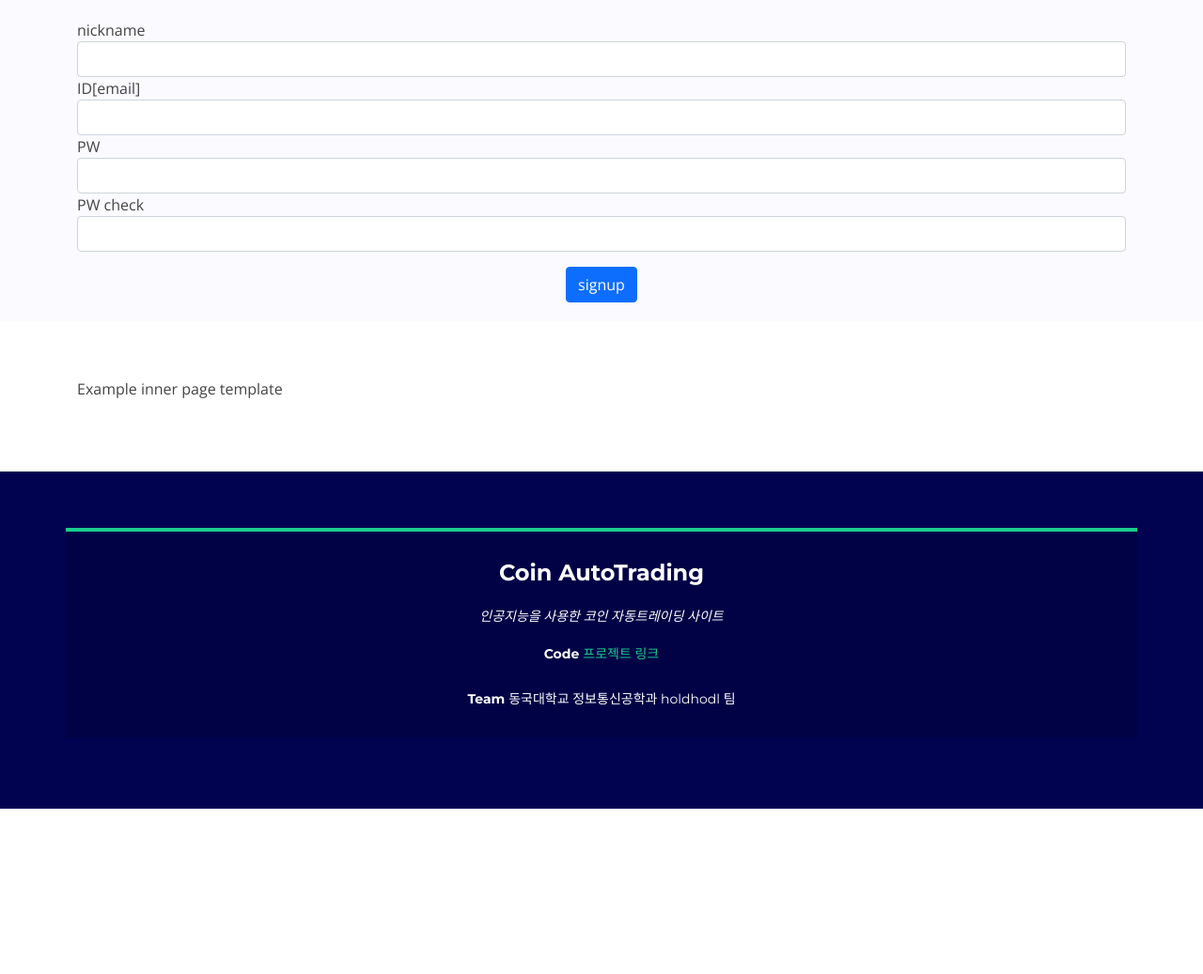
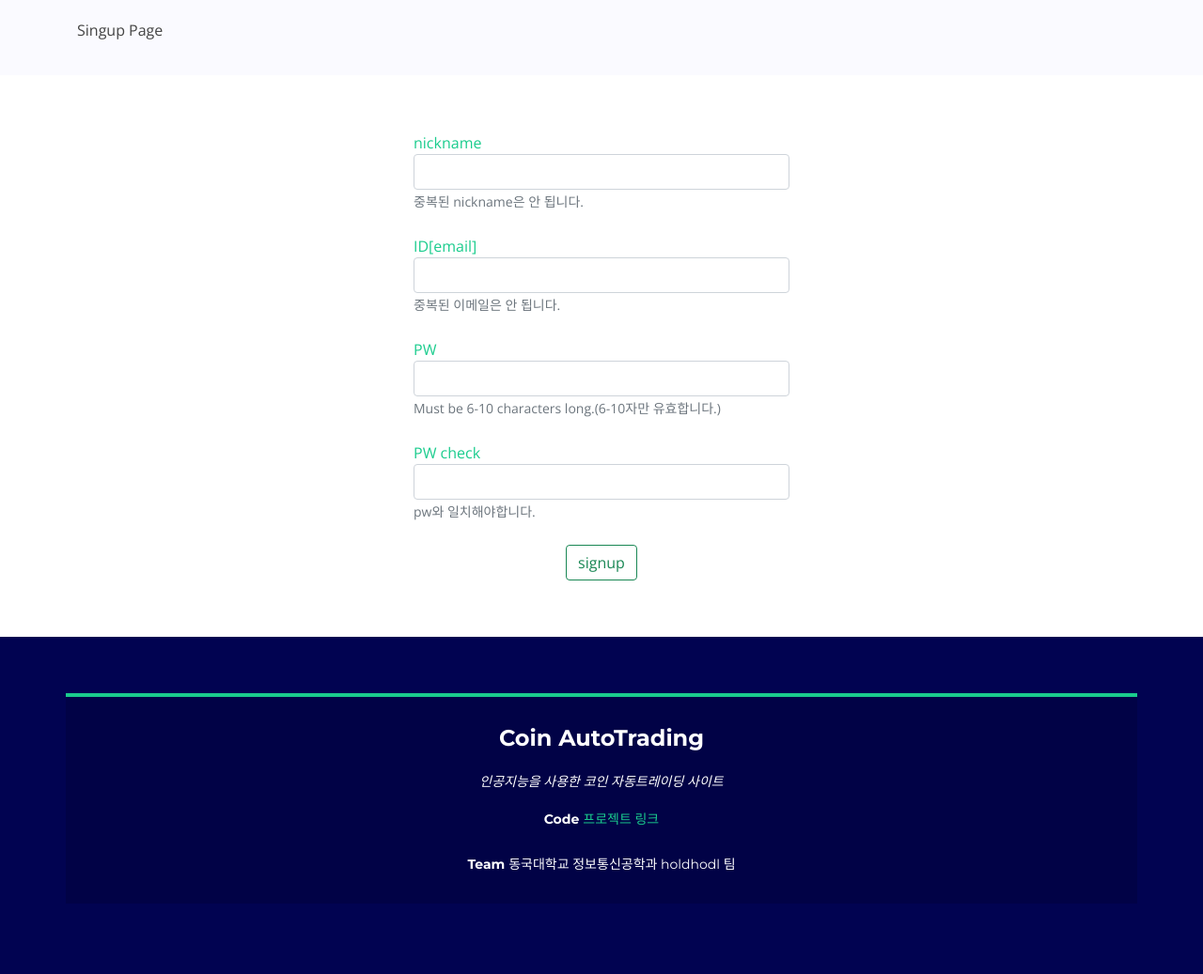
Before and after one commit to baeksoojin/hodlhodl, a Django app: a page that uses AutoTrade/templates/Account/Signup.html in a window 1280 px wide. Shown: the part 80-1117 px from the top of the page at 94% size. Before the commit the page ends 941 px from the top, so only its background shows below. Run offline with Django 4.2, Linux system fonts and the light colour scheme; some libraries are stand-ins or nearby versions.

Commit message:
Design : modify Account forms

```diff
--- a/AutoTrade/templates/Account/Signup.html
+++ b/AutoTrade/templates/Account/Signup.html
@@ -36,6 +36,23 @@
         alert(a);
     </script>
 {% endif %}
+
+<style>
+    .signup_form{
+        min-width: 220px;
+        margin: 0 15px;
+        box-sizing: border-box;
+    }
+    .form-group{
+        color :#1acc8d;
+        width : 400px;
+        font-size: medium;
+        margin-left: auto;
+        margin-right: auto;
+    }
+</style>
+
+
 <body>
 
   <!-- ======= Header ======= -->
@@ -64,38 +81,49 @@
     <!-- ======= Breadcrumbs Section ======= -->
     <section class="breadcrumbs">
       <div class="container">
-
-        <form name = "signup_form" action="{% url 'Account:Signup' %}" method = "POST" >
-            {% csrf_token %}
-            <div class="form-group">
-                <label for="name">nickname</label>
-                <input class="form-control" type = "text" name = "username" >
-            </div>
-            <div class="form-group">
-                <label for="email">ID[email]</label>
-                <input class="form-control" type = "text" name = "email"  >
-            </div>
-            <div class="form-group">
-                <label for="PW">PW</label>
-                <input class="form-control" type = "password" name = "pw"  >
-            </div>
-            <div class="form-group">
-                <label for="PW2">PW check</label>
-                <input class="form-control" type = "password" name = "pw2" >
-            </div>
-            <p></p>
-            <div class = "text-center"><input class="btn btn-primary" type = "submit" value ="signup"></div>
-        </form>
-
-
+          <p>Singup Page</p>
       </div>
     </section><!-- End Breadcrumbs Section -->
 
     <section class="inner-page">
       <div class="container">
-        <p>
-          Example inner page template
-        </p>
+        <form name = "signup_form" style = "display: block;" action="{% url 'Account:Signup' %}" method = "POST" >
+            {% csrf_token %}
+            <div class="form-group">
+                <label for="name">nickname</label>
+                <input class="form-control" type = "text" name = "username" >
+                <small id="nicknamewordHelpInline" class="text-muted">
+                    중복된 nickname은 안 됩니다.
+                </small>
+            </div>
+            <br>
+            <div class="form-group">
+                <label for="email">ID[email]</label>
+                <input class="form-control" type = "text" name = "email"  >
+                <small id="emailwordHelpInline" class="text-muted">
+                    중복된 이메일은 안 됩니다.
+                </small>
+            </div>
+            <br>
+            <div class="form-group">
+                <label for="PW">PW</label>
+                <input class="form-control" type = "password" name = "pw"  >
+                <small id="passwordHelpInline" class="text-muted">
+                    Must be 6-10 characters long.(6-10자만 유효합니다.)
+                </small>
+            </div>
+            <br>
+            <div class="form-group">
+                <label for="PW2">PW check</label>
+                <input class="form-control" type = "password" name = "pw2" >
+                <small id="passwordHelpInline" class="text-muted">
+                    pw와 일치해야합니다.
+                </small>
+            </div>
+            <br>
+            <div class = "text-center"><input class="btn btn-outline-success" type = "submit" value ="signup"></div>
+        </form>
+
       </div>
     </section>
 
```
Also changed, not shown: AutoTrade/templates/Account/login.html (+32 -3 lines).
